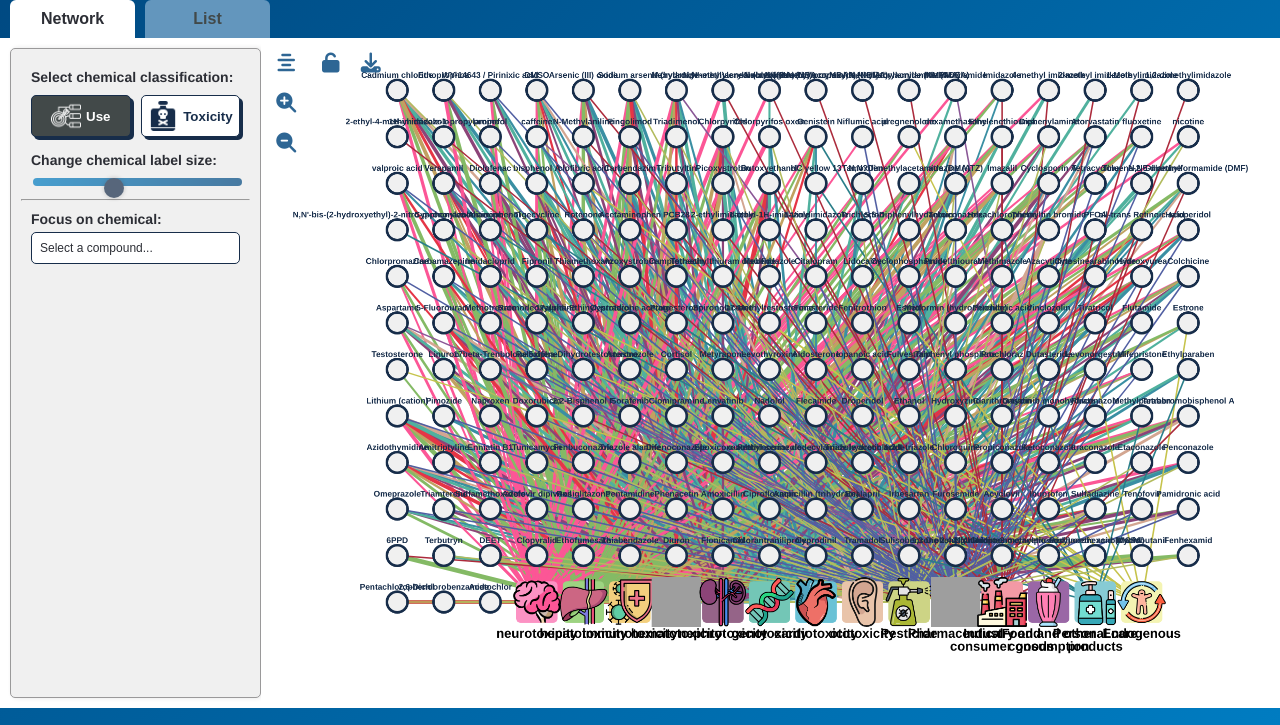
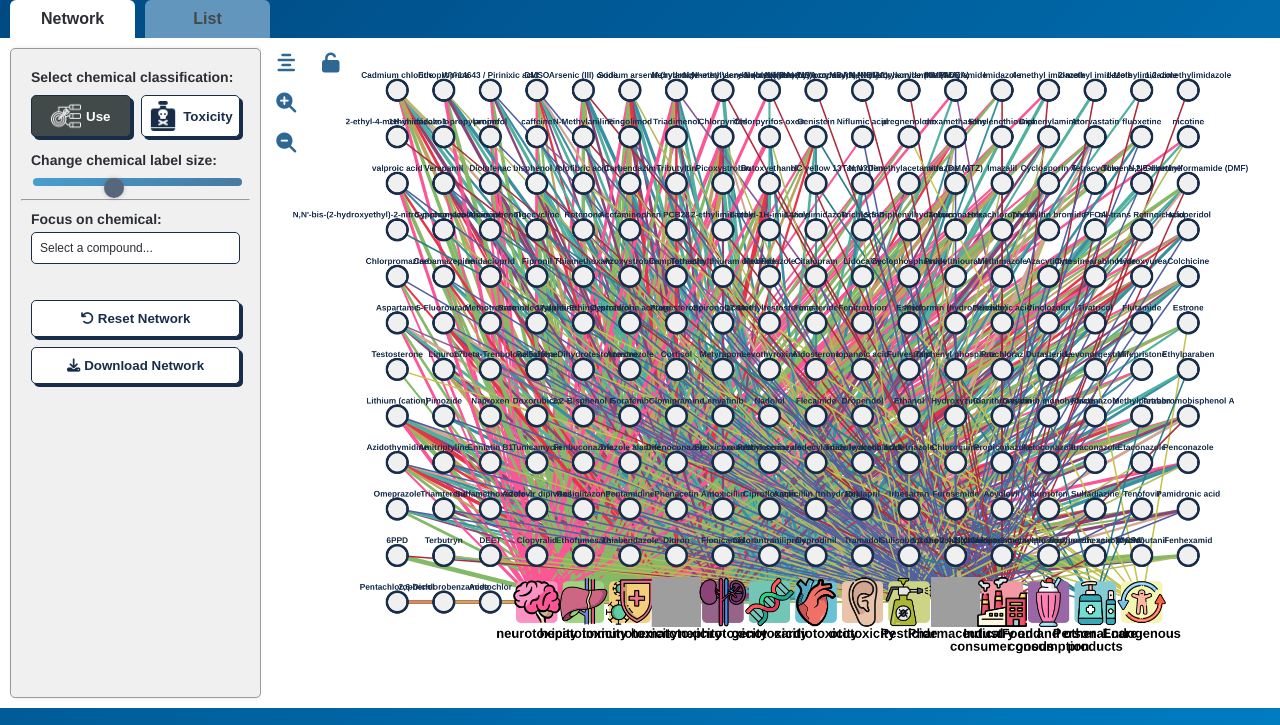
Before and after one commit to precisiontox/chem-viz, a Flask app: page / in a window 1280 px wide. Shown: the part 75-800 px from the top of the page. Run offline with Flask 3, Linux system fonts and the light colour scheme; some libraries are stand-ins or nearby versions.

Commit message:
add reset button; move dl button

```diff
--- a/app/static/css/styles.css
+++ b/app/static/css/styles.css
@@ -297,6 +297,55 @@ input[type="range"]:focus {
     box-shadow: 0 0 10px rgba(0, 124, 193, 0.5); /* Optional shadow when focused */
 }
 
+#reset-button, #dl-btn{
+    width: 100%;
+    padding: 10px; /* Adjust padding as needed */
+    background-color: white;
+    border: 1px solid #172d4a;
+    box-shadow: 3px 3px #172d4a;
+    text-align: center;
+    border-radius: 5px;
+    font-weight: bold;
+    color: #172d4a;
+    cursor: pointer;
+    transition: background-color 0.3s, color 0.3s, filter 0.3s; /* Added filter transition for icon hover effect */
+}
+#reset-button:hover, #dl-btn:hover {
+    background-color: #CCC;
+}
+
+
+#dl-content {
+    display: none;
+    /* display: flex; */
+    flex-direction: row; /* Align buttons in a single line */
+    justify-content: space-between; /* Add space between buttons */
+    gap: 10px; /* Optional: Adjust space between buttons */
+    margin-top: 10px;
+}
+.dl-btn-pic {
+    flex: 1; /* Allow buttons to grow and take equal space */
+    display: flex;
+    align-items: center;
+    justify-content: center;
+    padding: 8px;
+    background-color: white;
+    border: 1px solid #172d4a;
+    border-radius: 5px;
+    font-weight: bold;
+    color: #172d4a;
+    cursor: pointer;
+    box-shadow: 2px 2px #172d4a;
+    transition: background-color 0.3s, color 0.3s;
+}
+.dl-btn-pic i {
+    margin-right: 8px; /* Add space between the icon and the text */
+}
+.dl-btn-pic:hover {
+    background-color: #9a999a;
+    color: white;
+}
+
 
 .main-panel {
     width: 80%; /* Takes the remaining space */
@@ -352,43 +401,6 @@ input[type="range"]:focus {
 }
 #help-btn:hover {
   background-color: #9a999a;
-}
-.dl-widget {
-  position: absolute;
-  display: inline-block;
-  /* margin-top: 20px; */
-  /* margin-left: 5px; */
-  /*right: 1px;*/
-  /*background-color: #FFF;*/
-}
-
-#dl-content {
-  display: none;
-}
-
-.dl-btn-off {
-  color: #2e6694;
-}
-.dl-btn-off:hover {
-  color: #9a999a;
-}
-.dl-btn-on {
-  color: #9a999a;
-}
-.dl-btn-on:hover {
-  color: #2e6694;
-}
-
-.dl-btn-pic {
-  border: none;
-  border-radius: 3px;
-  background-color: #CCC;
-  padding: 3px;
-  cursor: pointer;
-}
-.dl-btn-pic:hover {
-  background-color: #9a999a;
-  color: #fff;
 }
 
 
--- a/app/static/js/basic_network.js
+++ b/app/static/js/basic_network.js
@@ -489,7 +489,25 @@ function reLayout(network, layout_name) {
     layout.run();
 }
 
+function resetNetwork() {
+    if (isSingleChemNetwork) {
+        // Reset for single chemical network
+        const selectedChem = document.getElementById('chem-select').value;
+        if (selectedChem) {
+            loadSingleChemNetwork(); // Reload with the currently selected chemical
+        }
+    } else {
+        // Reset for basic network
+        const activeButton = document.querySelector('.classification-btn.active');
+        if (activeButton) {
+            const classificationType = activeButton.id.includes('use') ? 'use' : 'tox';
+            loadBasicNetworkAndClassify(classificationType);
+        }
+    }
+}
 
 document.addEventListener('DOMContentLoaded', function() {
     document.querySelector('.tablinks').click();
+    // Add event listener for the reset button
+    document.getElementById('reset-button').addEventListener('click', resetNetwork);
 });
--- a/app/templates/index.html
+++ b/app/templates/index.html
@@ -88,11 +88,31 @@
                         <option value="">Select a compound...</option>
                     </select>
                 </div>
+                <br>
+                <div class="dropdown">
+                    <button id="reset-button"><i class="fa-solid fa-arrow-rotate-left"></i> Reset Network</button>
+                </div>
+                <div class="dropdown">
+                    <button class="dl-btn-off" id="dl-btn">
+                        <i class="fas fa-download"></i> Download Network
+                    </button>
+                    <div id="dl-content" class="dl-content">
+                        <button class="dl-btn-pic" id="dl_svg">
+                            <i class="fas fa-file-download"></i> SVG
+                        </button>
+                        <button class="dl-btn-pic" id="dl_jpg">
+                            <i class="fas fa-camera"></i> JPG
+                        </button>
+                        <button class="dl-btn-pic" id="dl_png">
+                            <i class="fas fa-camera"></i> PNG
+                        </button>
+                    </div>
+                </div>
             </div>
 
-           <div class="main-panel">
-               <div class="cytoscape-container" id="cy_graph"></div>
-               <div class="tools-widget">
+            <div class="main-panel">
+                <div class="cytoscape-container" id="cy_graph"></div>
+                <div class="tools-widget">
 <!--                        <button class="my-btn" id="help-btn" title="Help">-->
 <!--                            <i class="far fa-question-circle"></i>-->
 <!--                        </button>-->
@@ -102,26 +122,6 @@
                         <button class="my-btn" id="lock" title="Lock/unlock element positions">
                             <i class="fa fa-unlock"></i>
                         </button>
-                   <div class="dl-widget">
-                        <button class="my-btn dl-btn-off" id="dl-btn"
-                                title="Download network view.">
-                            <i class="fas fa-download"></i>
-                        </button>
-                        <div id="dl-content">
-                            <button class="dl-btn-pic" id="dl_svg"
-                            title="Download complete network as a vector graphic">
-                              <i class="fas fa-file-download"></i> SVG
-                            </button>
-                            <button class="dl-btn-pic" id="dl_jpg"
-                            title="Take a snapshot of the current network view as JPG.">
-                                <i class="fas fa-camera"></i> JPG
-                            </button>
-                            <button class="dl-btn-pic" id="dl_png"
-                            title="Take a snapshot of the current network view as PNG.">
-                                <i class="fas fa-camera"></i> PNG
-                            </button>
-                        </div>
-                    </div>
                </div>
                <div class="zoom-widget">
                     <div class="zoom-widget-row">
@@ -293,11 +293,11 @@
 
         /// DOWNLOAD BUTTONS
         $("#dl-btn").click(function () {
-            if (this.className == "my-btn dl-btn-off") {
-                this.className = "my-btn dl-btn-on";
-                $("#dl-content").css("display", "inline-block");
+            if (this.className == "dl-btn-off") {
+                this.className = "dl-btn-on";
+                $("#dl-content").css("display", "flex");
             } else {
-                this.className = "my-btn dl-btn-off";
+                this.className = "dl-btn-off";
                 $("#dl-content").css("display", "none");
             }
         });
```
